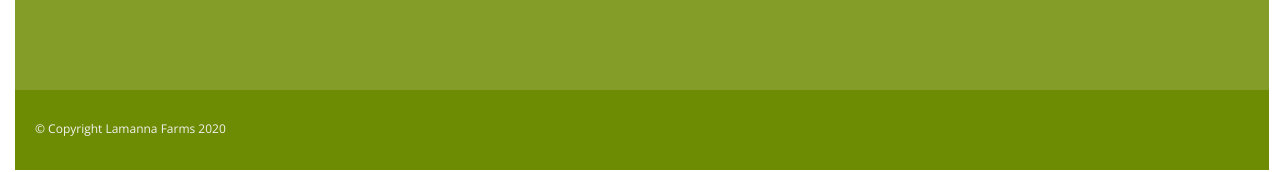
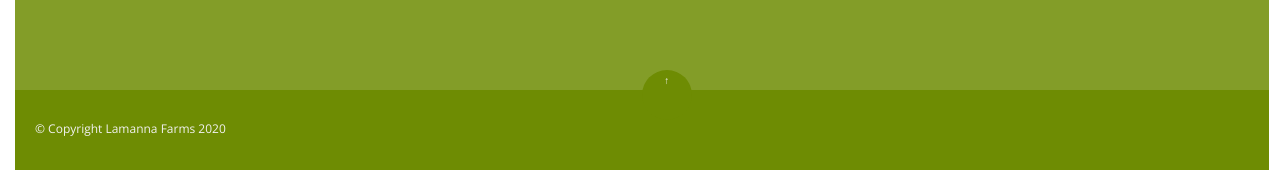
Before and after one commit to LucaLam/lamanna-farms-site, a React (Create React App) app: page / in a window 1280 px wide. Shown: the part 5760-5932 px from the top of the page. Built offline with nearby package versions, Linux system fonts and the light colour scheme.

Commit message:
back to top button implemented on footer component

```diff
--- a/src/components/footer/Footer.js
+++ b/src/components/footer/Footer.js
@@ -5,6 +5,7 @@ import "./footer.scss";
 export default function Footer() {
     return (
         <div className="footer">
+            <span className='arrow-container'><a href="#header"><p className="arrow">&uarr;</p></a></span>
             <div className="footer__copyright-container">
                 <p className="copyright-tag">&copy; Copyright Lamanna Farms 2020</p>
             </div>
--- a/src/components/footer/footer.scss
+++ b/src/components/footer/footer.scss
@@ -1,6 +1,7 @@
 @import "../../sass/base.scss";
 
 .footer{
+    position: relative;
     height: 10vh;
     width: 98vw;
     background-color: $secondary-color;
@@ -18,3 +19,20 @@
         }
     }
 }
+
+.arrow-container{
+    position: absolute;
+    top: -2rem;
+    left: 50%;
+    color: $primary-color;
+    width: 5rem;
+    height: 5rem;
+    background-color: $secondary-color;
+    border-radius: 100%;
+
+    .arrow{
+        position: relative;
+        left: 2.2rem;
+        top: 3px;
+    }
+}
--- a/src/components/header/header.js
+++ b/src/components/header/header.js
@@ -6,7 +6,7 @@ import logo from "../../assets/logo.png";
 class Header extends Component {
     render() {
         return (
-            <div className="header">
+            <div className="header" id="header">
                 <div className="header__logo-container">
                     <img className="header__logo" src={logo} alt="Lamanna Farms"/>
                 </div>
--- a/src/pages/Form/Form.js
+++ b/src/pages/Form/Form.js
@@ -34,7 +34,7 @@ export default class Form extends Component {
 
 
     render() {
-        console.log(this.state);
+        const {name, email, message,formSubmitted} =this.state;
         return (
             <div className="contact-section" id="contact">
                 <h1 className='heading-1'>Place an order</h1>
@@ -44,7 +44,7 @@ export default class Form extends Component {
                     <input className="form__input"
                     placeholder="Name"
                     name="name"
-                    value={this.state.name}
+                    value={name}
                     onChange={this.handleChange}
                     ></input>
                     <label className="form__label">Name</label>
@@ -54,7 +54,7 @@ export default class Form extends Component {
                     type='email'
                     name='email'
                     onChange={this.handleChange}
-                    value={this.state.email}
+                    value={email}
                     ></input>
                     <label className="form__label">E-mail</label>
 
@@ -64,7 +64,7 @@ export default class Form extends Component {
                     required
                     name='message'
                     onChange={this.handleChange}
-                    value={this.state.message}
+                    value={message}
                     ></textarea>
 
                     <button className="form__btn"
@@ -72,6 +72,9 @@ export default class Form extends Component {
                     value='submit'
                     >Submit</button>
                 </form>
+                {
+                    formSubmitted ? alert('The form has been submitted') : null
+                }
                 </div>
             </div>
         )
--- a/src/pages/Form/form.scss
+++ b/src/pages/Form/form.scss
@@ -66,6 +66,7 @@
         border-radius: 5px;
         font-size: 1.2rem;
         font-family: $default-text;
+        cursor: pointer;
 
         outline: none;
         background-color: rgba($secondary-color, 0.7);
--- a/src/sass/base.scss
+++ b/src/sass/base.scss
@@ -18,3 +18,8 @@ body{
     font-family: $default-text;
     padding: 1.5rem;
 }
+
+a{
+    text-decoration: none;
+    color: inherit;
+}
```
